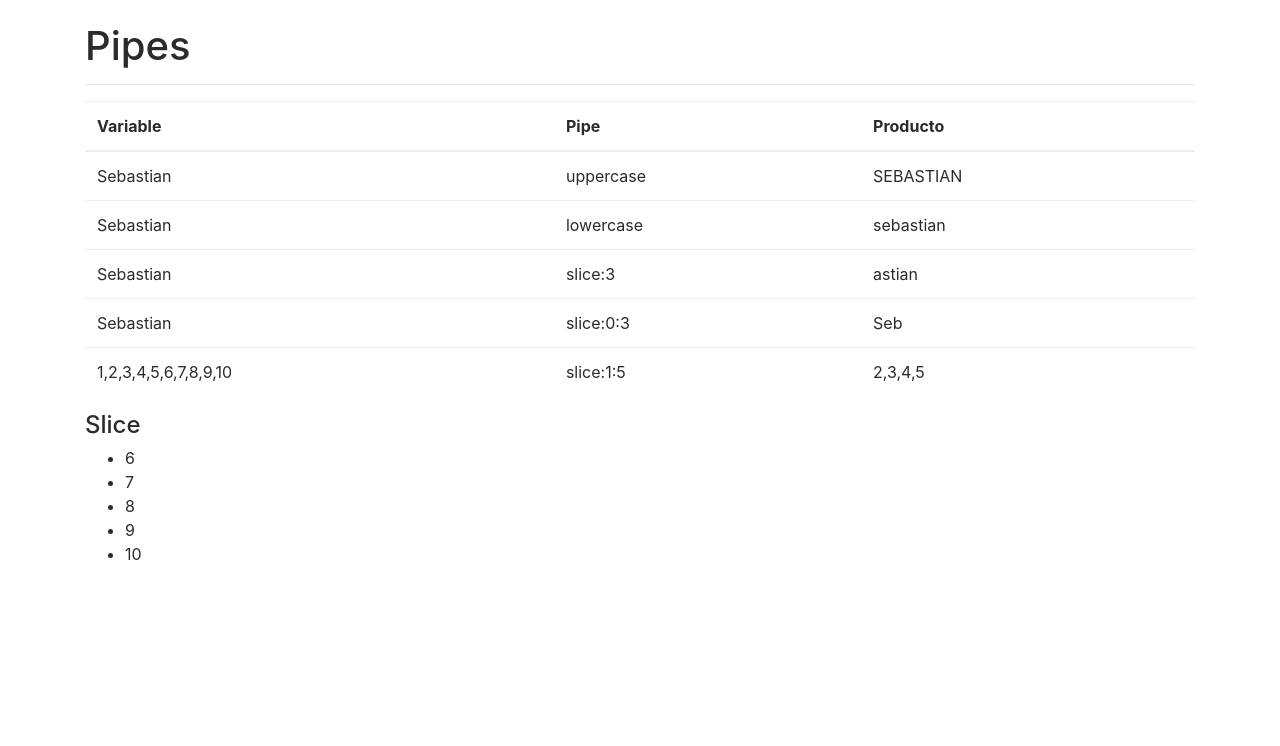
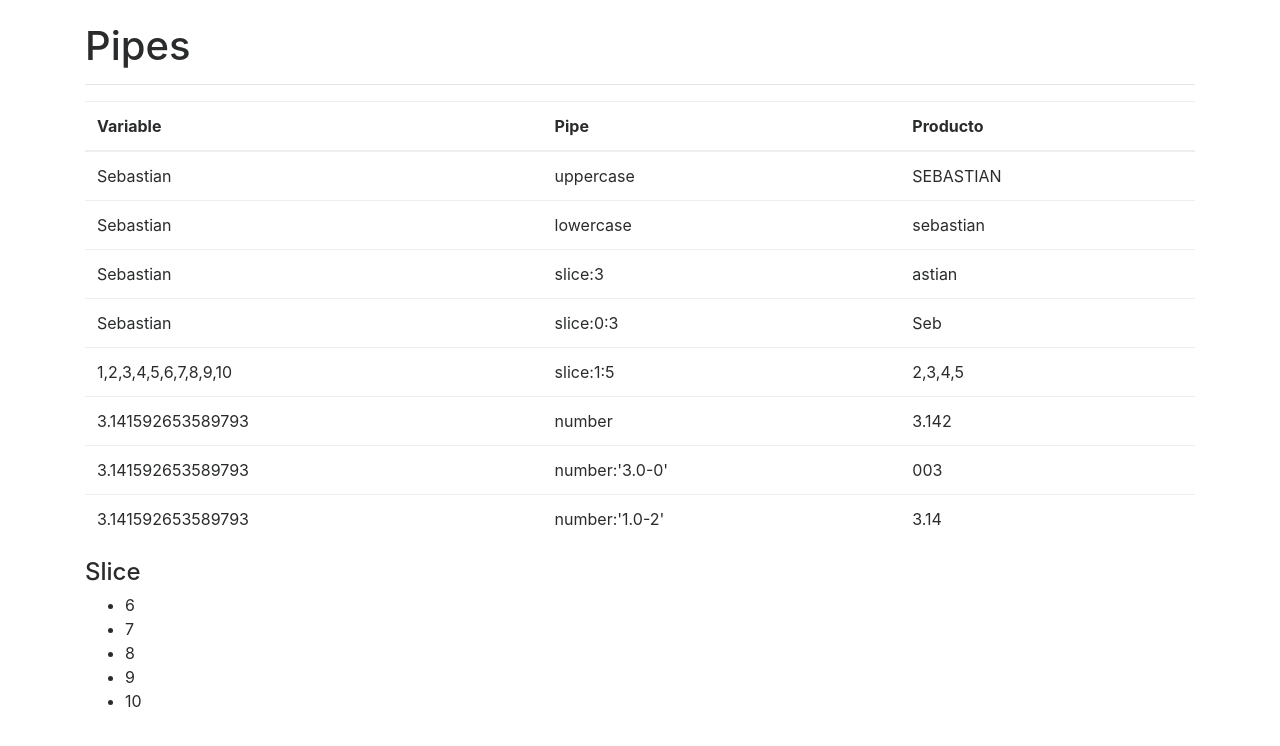
Before and after one commit to sebasvalencia/Angular3Pipes, an Angular app: page / in a window 1280 px wide. Shown: the top 746 px of the page. Built offline with nearby package versions, Linux system fonts and the light colour scheme.

Commit message:
Tercera app en Angular - Pipes - Se crean pipes para number

```diff
--- a/src/app/app.component.html
+++ b/src/app/app.component.html
@@ -48,6 +48,27 @@
         <!--2,3,4,5 -->
       </tr>
 
+      <tr>
+        <td>{{ PI }}</td>
+        <td> number </td>
+        <td>{{PI | number }}</td>
+        <!--3.142 -->
+      </tr>
+
+      <tr>
+        <td>{{ PI }}</td>
+        <td> number:'3.0-0' </td>
+        <td>{{PI | number:'3.0-0' }}</td>
+        <!--003 -->
+      </tr>
+
+      <tr>
+        <td>{{ PI }}</td>
+        <td> number:'1.0-2' </td>
+        <td>{{PI | number:'1.0-2' }}</td>
+        <!--3.14 -->
+      </tr>
+
     </tbody>
   </table>
 
--- a/src/app/app.component.ts
+++ b/src/app/app.component.ts
@@ -7,4 +7,5 @@
 export class AppComponent {
   nombre: string = 'Sebastian';
   arreglo = [1, 2, 3, 4, 5, 6, 7, 8, 9, 10];
+  PI = Math.PI;
 }
```
